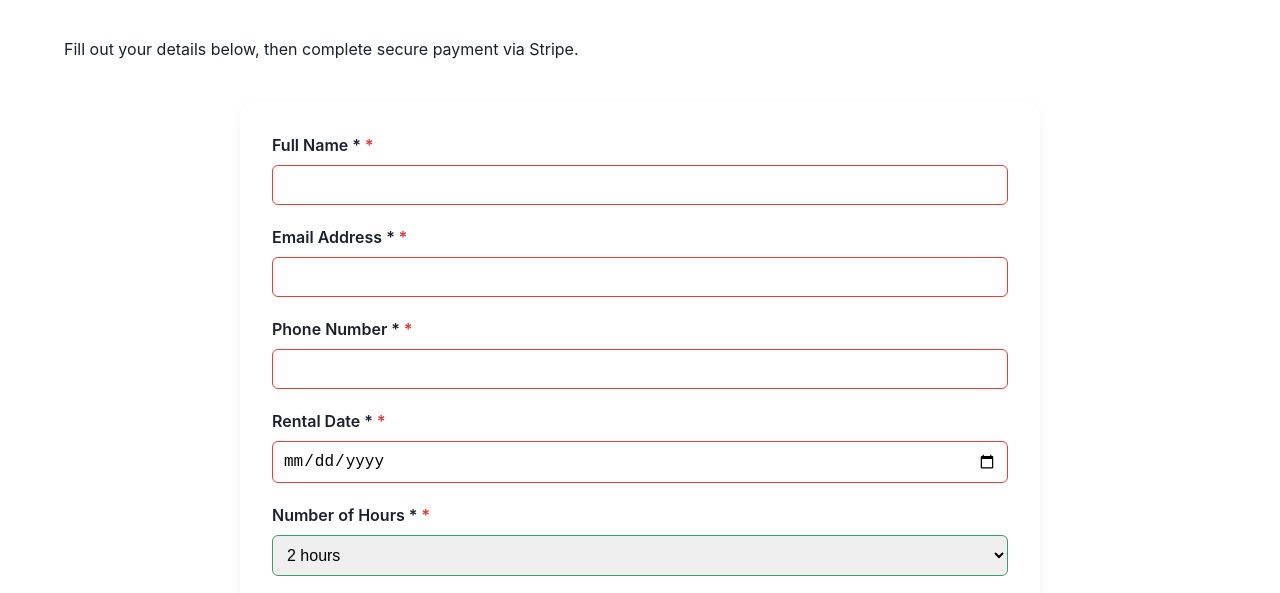
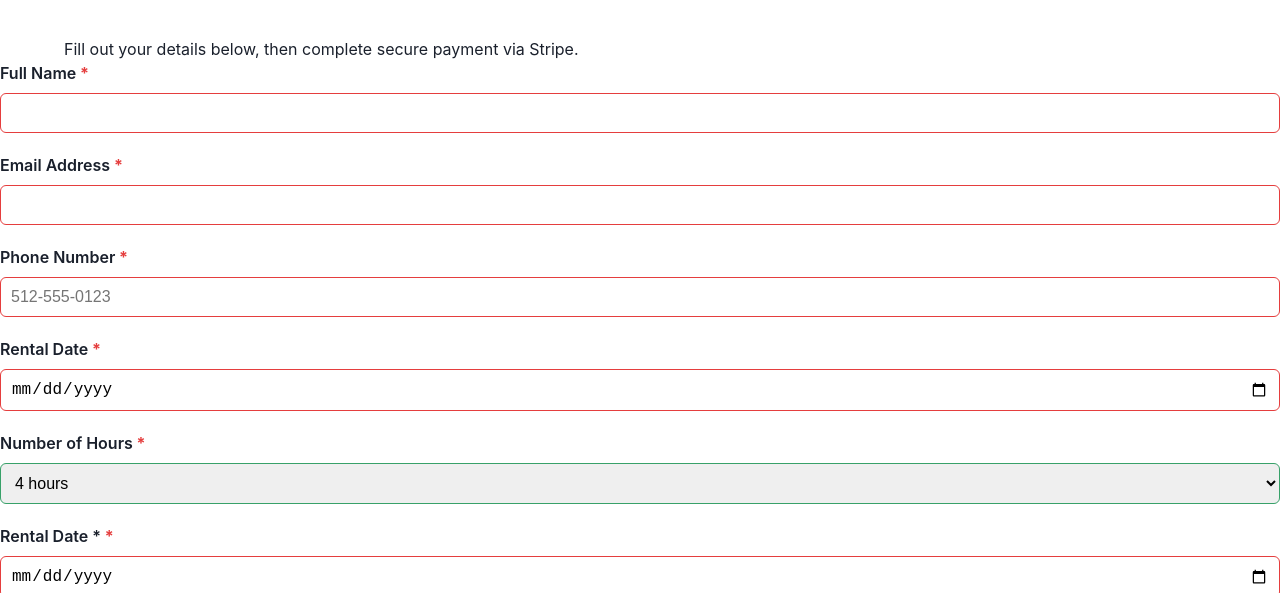
Before and after one commit to 24lizbeth/AustinKayaks, a website: page book.html in a window 1280 px wide. Shown: the part 150-743 px from the top of the page. Drawn offline with Linux system fonts and the light colour scheme.

Commit message:
Update customer info book.html

```diff
--- a/book.html
+++ b/book.html
@@ -38,26 +38,38 @@
             </div>
         </section>
 
-        <section class="booking-form-section">
-            <div class="container">
-                <div id="error-message" class="error-message" style="display:none;"></div>
-                <div id="loading-spinner" class="loading-spinner" style="display:none;">Processing... Please do not close this page.</div>
-
-                <form id="booking-payment-form">
         <!-- Customer Info -->
 <div class="form-group">
-                        <label for="fullname">Full Name *</label>
-                        <input type="text" id="fullname" name="fullname" required>
+    <label for="fullname">Full Name</label>
+    <input type="text" id="fullname" name="fullname" required minlength="2" maxlength="100">
 </div>
 
 <div class="form-group">
-                        <label for="email">Email Address *</label>
+    <label for="email">Email Address</label>
     <input type="email" id="email" name="email" required>
 </div>
 
 <div class="form-group">
-                        <label for="phone">Phone Number *</label>
-                        <input type="tel" id="phone" name="phone" required>
+    <label for="phone">Phone Number</label>
+    <input type="tel" id="phone" name="phone" required pattern="[0-9]{3}-[0-9]{3}-[0-9]{4}|[0-9]{10}" placeholder="512-555-0123">
+</div>
+
+<!-- Rental Details -->
+<div class="form-row">
+    <div class="form-group">
+        <label for="rental_date">Rental Date</label>
+        <input type="date" id="rental_date" name="rental_date" required min="2026-06-23">
+    </div>
+    <div class="form-group">
+        <label for="hours">Number of Hours</label>
+        <select id="hours" name="hours" required>
+            <option value="2">2 hours</option>
+            <option value="3">3 hours</option>
+            <option value="4" selected>4 hours</option>
+            <option value="6">6 hours</option>
+            <option value="8">8 hours (full day)</option>
+        </select>
+    </div>
 </div>
 
                     <!-- Rental Details -->
```
Lines whose indentation alone changed are shown as unchanged.
